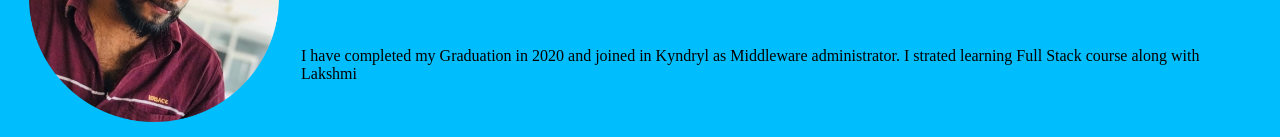
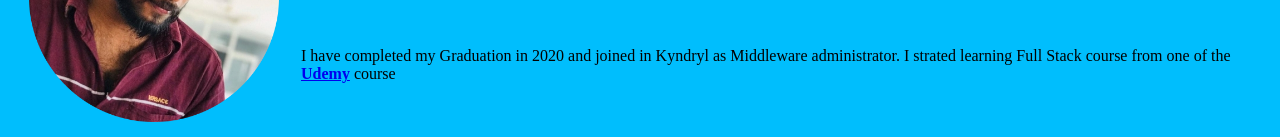
Before and after one commit to Avinash112143/CV, a plain HTML site: page index.html in a window 1280 px wide. Shown: the part 157-294 px from the top of the page. Drawn offline with Linux system fonts and the light colour scheme.

Commit message:
Update index.html

```diff
--- a/index.html
+++ b/index.html
@@ -16,7 +16,7 @@
                   <h1>Avinash Gudipati</h1>
                   <p><em>Working as <strong>Associate Technical Engineer</strong> in <strong><a href="www.kyndryl.com">Kyndryl</a></strong></em></p>
                   <br>
-                  <p>I have completed my Graduation in 2020 and joined in Kyndryl as Middleware administrator. I strated learning Full Stack course along with Lakshmi</p>
+                  <p>I have completed my Graduation in 2020 and joined in Kyndryl as Middleware administrator. I strated learning Full Stack course from one of the <a href="www.udemy.com"><strong>Udemy</strong></a> course</p>
 
                 </td>
       </table>
```
